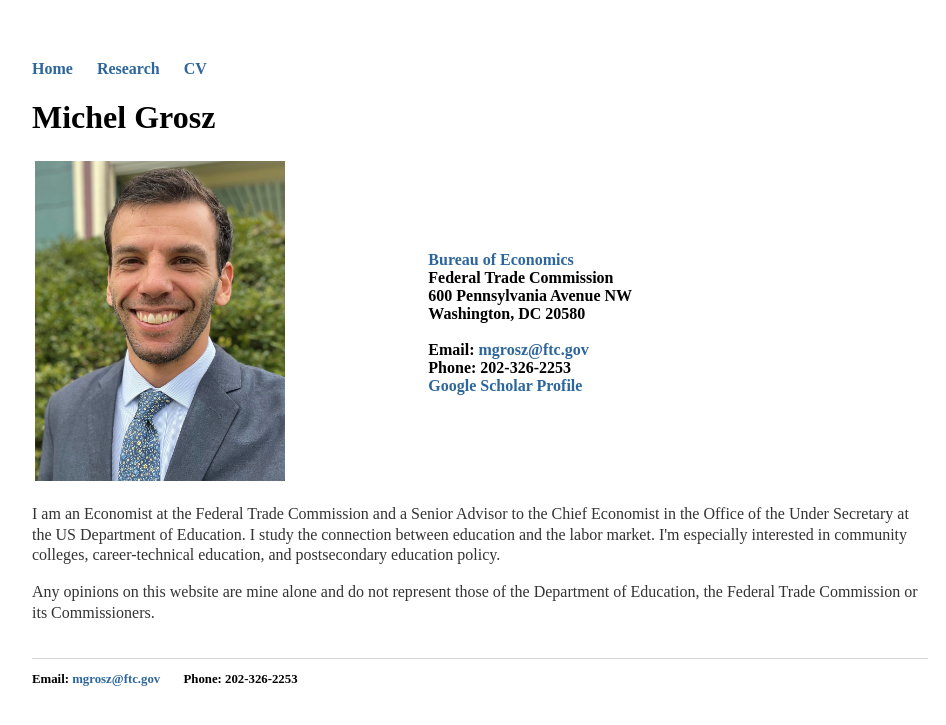
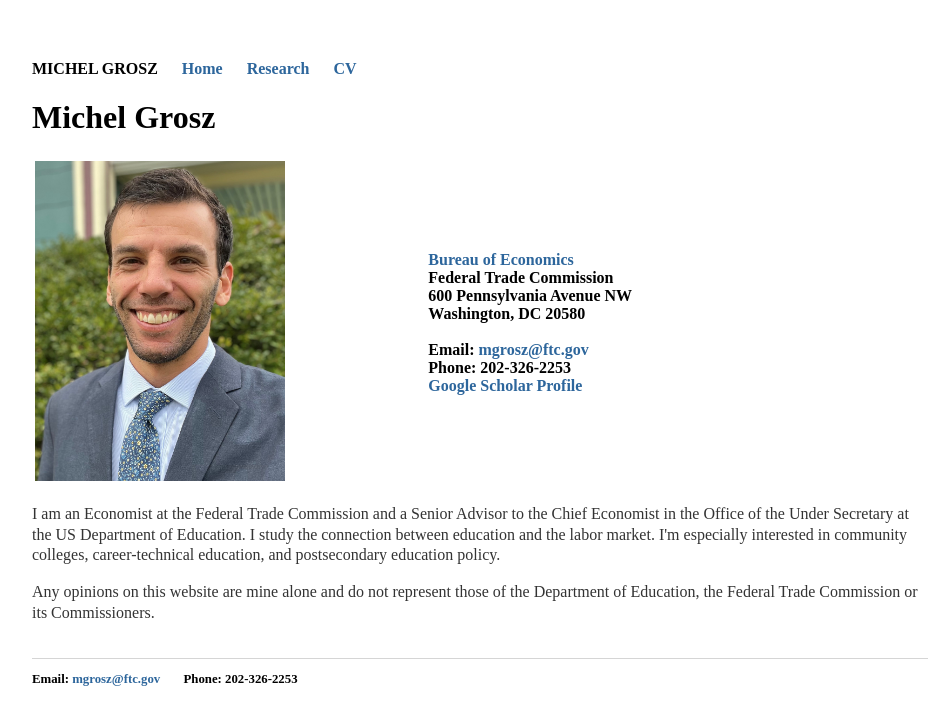
Before and after one commit to mzgrosz/mzgrosz.github.io, a Jekyll site: the page built from index.html, in a window 1280 px wide. Shown: the top 725 px of the page, without its empty margins (160-1106 px from the left). Built offline with Jekyll 4.4.1, drawn with Linux system fonts in a browser that asks for light colours.

Commit message:
Update default.html

```diff
--- a/_layouts/default.html
+++ b/_layouts/default.html
@@ -20,7 +20,8 @@
 		<body>
 			<nav>
 	    		<ul>
-	        		<li><a href="/">Home</a></li>
+	        		<li><b>MICHEL GROSZ</b></li>
+				<li><a href="/">Home</a></li>
 		        	<li><a href="/research">Research</a></li>
 	        		<li><a href="https://mzgrosz.github.io/cv/GroszCV_2304.pdf" target="_blank">CV</a></li>
 	    		</ul>
```
